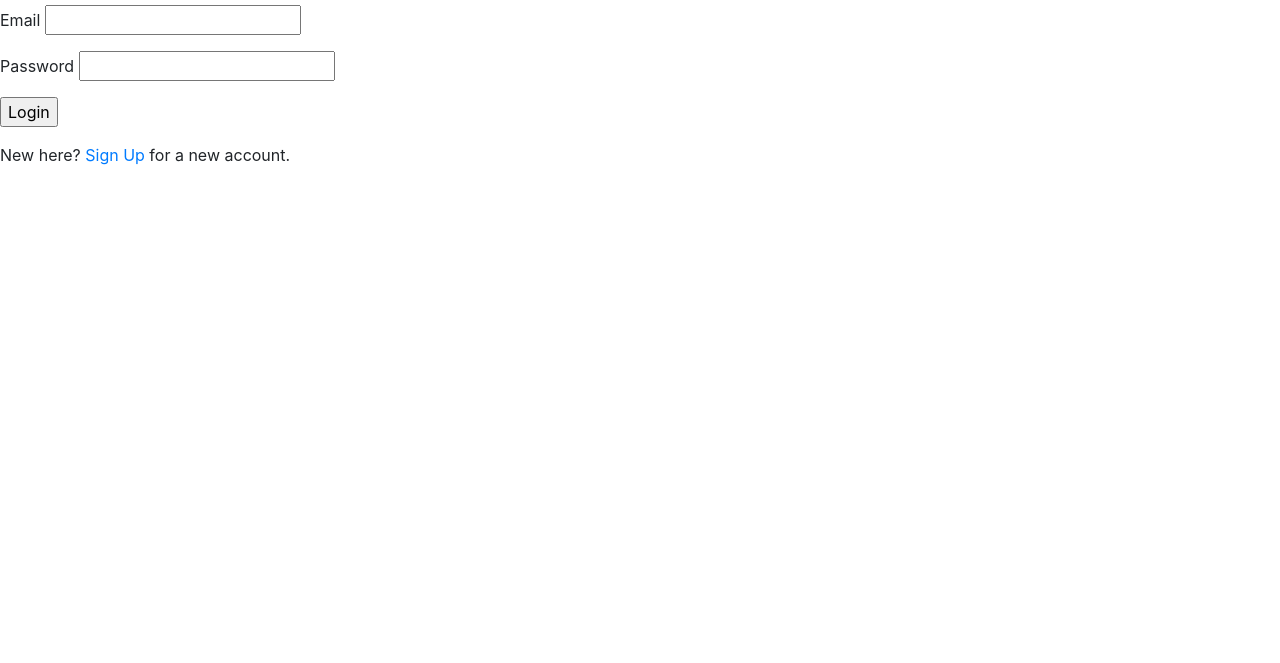
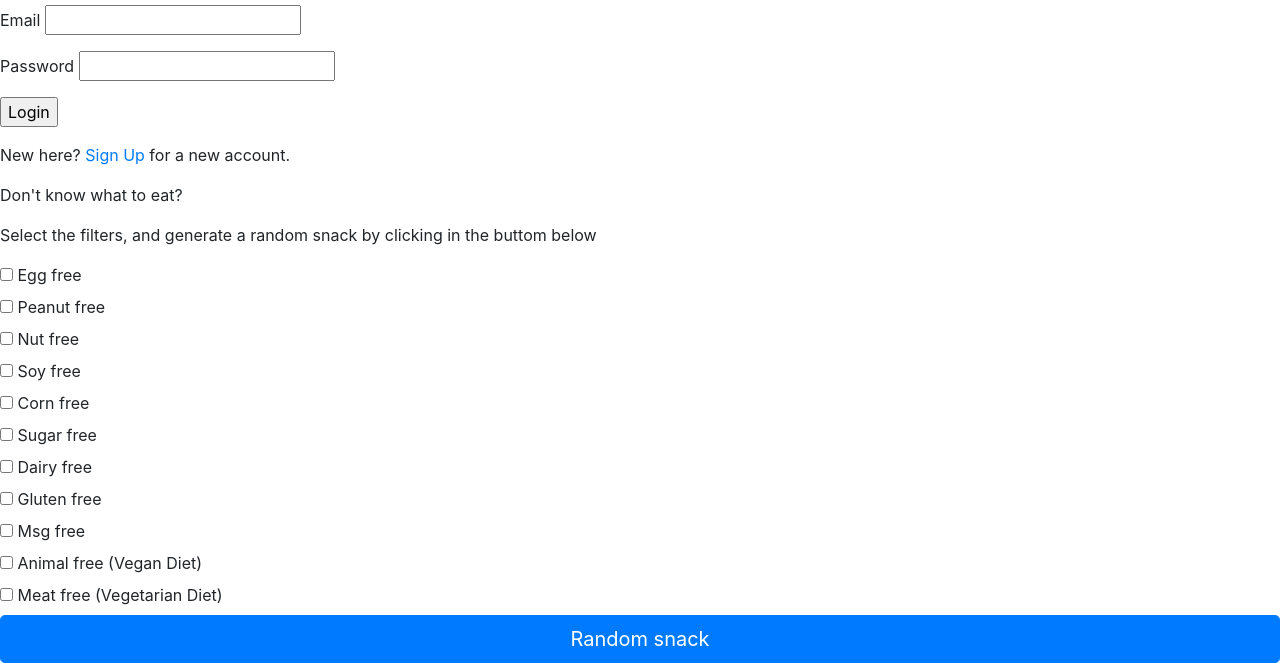
Before and after one commit to Ismaiana/Happy-Snacky-Project, a Flask app: page / in a window 1280 px wide. Shown: the part 171-834 px from the top of the page. Before the commit the page ends 336 px from the top, so only its background shows below. Run offline with Flask 2, Linux system fonts and the light colour scheme; parts of the project's set-up code (start-up, migrations or seed data) failed here and were passed over.

Commit message:
Created and updated route/form for random snack with filters

```diff
--- a/server.py
+++ b/server.py
@@ -6,6 +6,7 @@ from model import connect_to_db, db
 import os
 import crud
 import requests
+import random
 import json
 
 from jinja2 import StrictUndefined
@@ -142,6 +143,45 @@ def login_form():
         return redirect('/profile')
 
 
+@app.route('/random', methods=['GET', 'POST'])
+def random_snack():
+    """Generate random snack via button and ingredients filter"""
+
+    # email= session['user_email']
+    # user = crud.get_user_by_email(email)
+
+
+    #WAITING FOR API ACCESS TO FINISH THIS ROUTE
+
+
+    filters= request.form.getlist('restrictions2')
+    print(filters)
+
+    parameters = {
+    'apiKey': app.Spoonacular_KEY,
+    'query': filters
+    }
+
+    headers = {
+    'Content-Type': 'application/json'
+    }
+
+    response = requests.get('https://api.spoonacular.com/food/products/search', params=parameters, headers=headers)
+
+    response.raise_for_status()
+
+    data3 = response.json()
+    print(data3)
+    random_snack = random.choices(data3['products'])
+    print(random_snack)
+
+
+    return render_template('/', data=random_snack)
+
+
+
+
+
 @app.route('/addrestrictions', methods=['GET','POST'])
 def add_restrictions():
     """Allow user to add dietary restrictions"""
@@ -160,6 +200,16 @@ def add_restrictions():
                 db.session.add(restrictions)
                 db.session.commit()
         return redirect('/profile')
+
+
+    return render_template('/addrestrictions.html')
+
+@app.route('removerestrictions', methods=['POST'])
+def remove_restrictions():
+
+    email= session['user_email']
+    user = crud.get_user_by_email(email)
+
 
 
     return render_template('/addrestrictions.html')
@@ -217,6 +267,8 @@ def saved_snacks():
 
     return redirect('/savedsnacks')
 
+
+
 @app.route('/notsafesnacks', methods=['GET', 'POST'])
 def not_safe():
     """Save snacks process for not safe snacks button"""
--- a/templates/homepage.html
+++ b/templates/homepage.html
@@ -33,6 +33,50 @@
 
 
 
+    </form>
+
+
+
+    <form action="/random" method="POST">
+
+        <p> Don't know what to eat? </p>
+        <p>Select the filters, and generate a random snack by clicking in the buttom below </p>
+
+
+        <input type="checkbox" id="egg-free" value="egg free" name="restrictions2">
+        <label for="egg_free"> Egg free</label><br>
+        <input type="checkbox" id="peanut-free"  value="peanut free" name="restrictions2">
+        <label for="peanut_free"> Peanut free</label><br>
+        <input type="checkbox" id="nut-free" value="nut free" name="restrictions2">
+        <label for="nut_free"> Nut free</label><br>
+        <input type="checkbox" id="soy-free" value="soy free" name="restrictions2">
+        <label for="soy_free"> Soy free</label><br>
+        <input type="checkbox" id="corn-free" value="corn free" name="restrictions2">
+        <label for="corn_free"> Corn free</label><br>
+        <input type="checkbox" id="sugar-free" value="sugar free" name="restrictions2">
+        <label for="sugar_free"> Sugar free</label><br>
+        <input type="checkbox" id="dairy-free" value="dairy free" name="restrictions2">
+        <label for="dairy_free"> Dairy free</label><br>
+        <input type="checkbox" id="gluten-free" value="gluten free" name="restrictions2">
+        <label for="gluten_free"> Gluten free</label><br>
+        <input type="checkbox" id="msg-free" value="msg free" name="restrictions2">
+        <label for="msg_free"> Msg free</label><br>
+        <input type="checkbox" id="vegan" value="animal free" name="restrictions2">
+        <label for="vegan"> Animal free (Vegan Diet)</label><br>
+        <input type="checkbox" id="vegetarian" value="meat free" name="restrictions2">
+        <label for="vegetarian'"> Meat free (Vegetarian Diet)</label><br>
+
+        <button type="submit" class="btn btn-primary btn-lg btn-block">Random snack</button>
+
+
+
+
+
+
+
 
     </form>
+
+
+
     {% endblock %}
```
Also changed, not shown: templates/search.html (+6 -1 lines).
